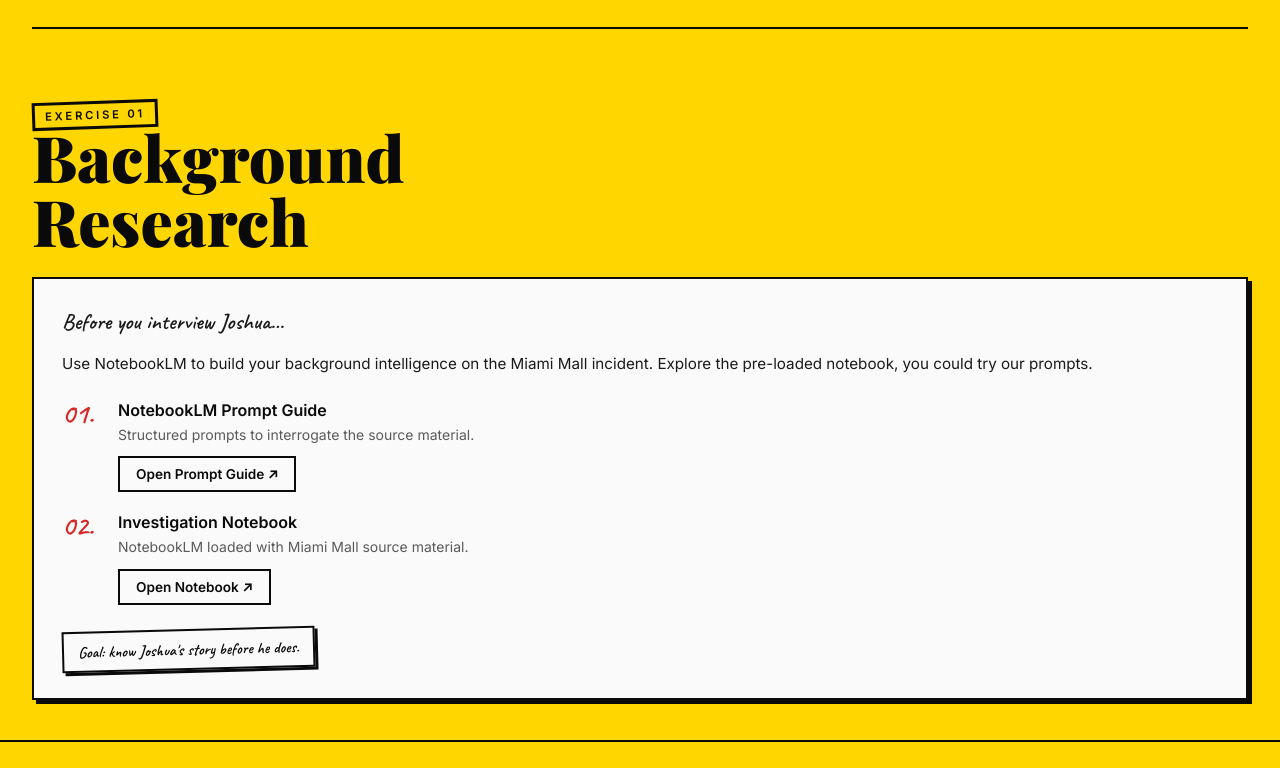
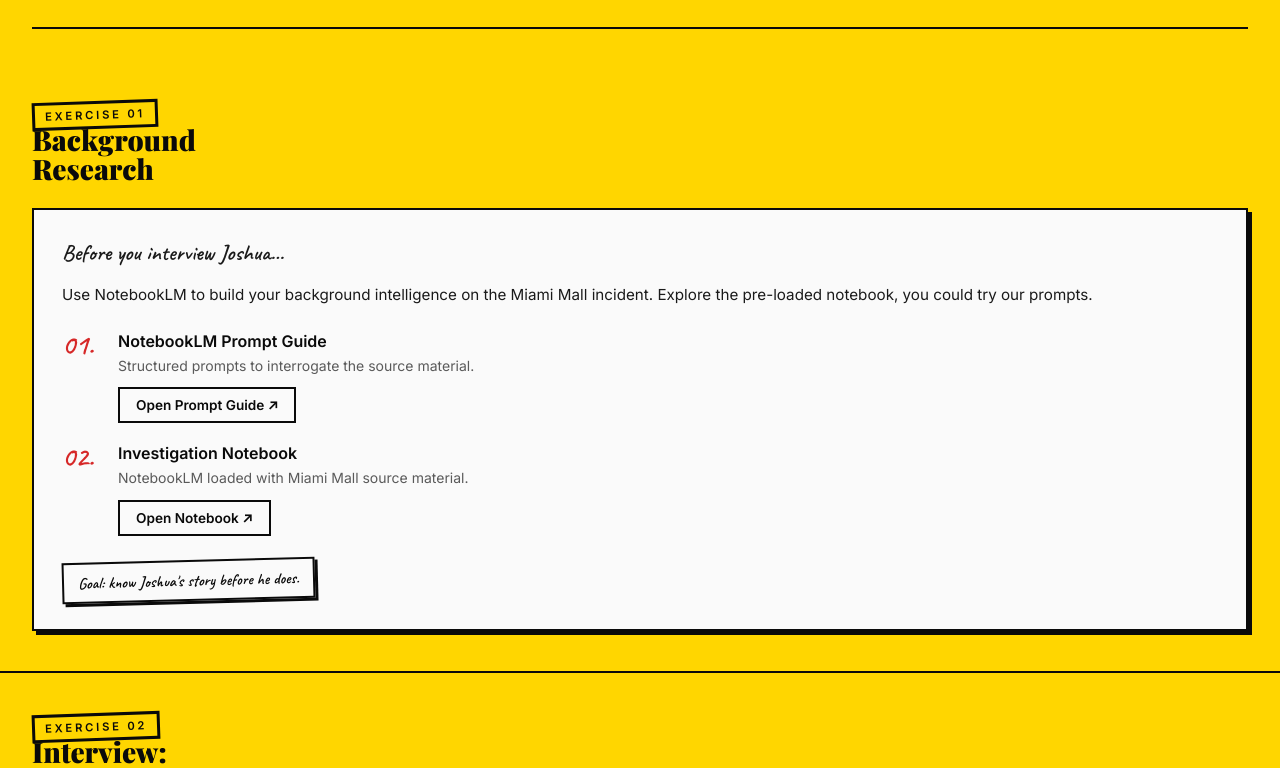
Before and after one commit to wmgmm/thematts2, a React (Vite) app: page / in a window 1280 px wide. Shown: the part 1600-2368 px from the top of the page. Built offline with nearby package versions, Linux system fonts and the light colour scheme.

Commit message:
Fix exercise h2 overflow into content column -- scale font to fit 300px column

```diff
--- a/src/styles.css
+++ b/src/styles.css
@@ -230,11 +230,12 @@
 }
 
 .exercise h2 {
-  font-size: clamp(2rem, 5vw, 4rem);
-  line-height: 1;
+  font-size: clamp(1.5rem, 2.2vw, 2.8rem);
+  line-height: 1.05;
   font-weight: 900;
   position: sticky;
   top: 24px;
+  overflow: hidden;
 }
 
 /* --- Sidebar / Brief card (Exercise 01) --- */
```
